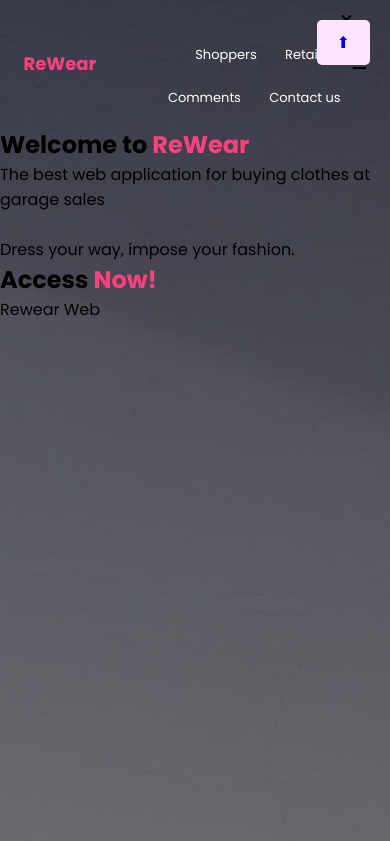
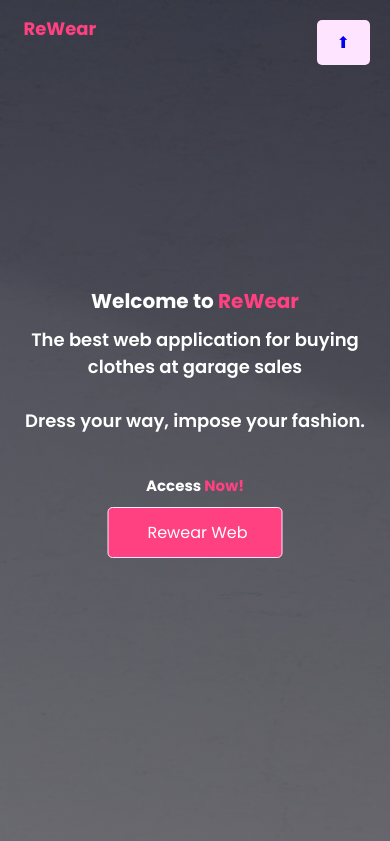
Before and after one commit to si729-ws51-savewise/ReWearLanding, a plain HTML site: page index.html in a window 390 px wide. Shown: the top 841 px of the page. Drawn offline with nearby package versions, Linux system fonts and the light colour scheme.

Commit message:
feat:added responsive-style

```diff
--- a/css/styles.css
+++ b/css/styles.css
@@ -88,3 +88,97 @@ nav{
 .nav-links ul li:hover:after{
     width: 100%;
 }
+
+
+.text-box{
+    width: 90%;
+    color: var(--bg-100);
+    position: absolute;
+    top: 50%;
+    left: 50%;
+    transform: translate(-50%,-50%);
+    text-align: center;
+}
+
+.text-box h1{
+    font-size: 62px;
+    font-weight: 900;
+}
+.text-box h2{
+    font-size: 36px;
+    font-weight: 900;
+}
+
+.text-box p{
+    margin: 10px 0 40px;
+    font-size: 2rem;
+    font-weight: 600;
+    color: var(--bg-100);
+}
+
+.text-box a span {
+    margin-left: 5px;
+}
+
+.download-btn{
+    display: inline-block;
+    text-decoration: none;
+    color: var(--bg-100);
+    border: 1px solid var(--primary-300);
+    padding: 12px 34px;
+    margin-top: 10px;
+    font-size: 1rem;
+    background-color: var(--primary-100);
+    position: relative;
+    cursor: pointer;
+    transition: 0.5s;
+    border-radius: 5px;
+}
+
+.download-btn:hover{
+    border: 1px solid;
+    transform: scale(0.95);
+}
+
+nav .fa-solid{
+    display: none;
+}
+
+@media(max-width: 700px) {
+    .text-box h1{
+        font-size: 20px;
+    }
+    .text-box p{
+        font-size: 18px;
+    }
+    .text-box h2{
+        font-size: 15px;
+    }
+    .nav-links ul li{
+        display: block;
+    }
+
+    .nav-links{
+        position: fixed;
+        height: 100vh;
+        width: 200px;
+        top: 0;
+        right: -200px;
+        text-align: left;
+        z-index: 2;
+        background: rgba(255, 255, 255, 0.1);
+        backdrop-filter: blur(10px);
+        transition: 1s;
+    }
+    nav .fa-solid{
+        display: block;
+        color:var(--primary-300);
+        margin: 10px;
+        font-size: 22px;
+        cursor:pointer;
+    }
+    .nav-links ul{
+        padding: 30px;
+
+    }
+}
```
